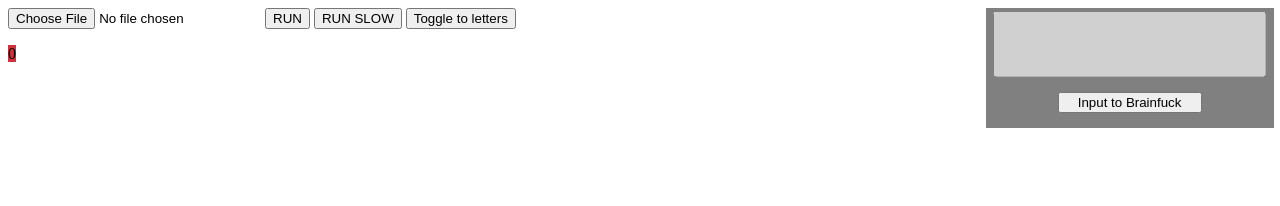
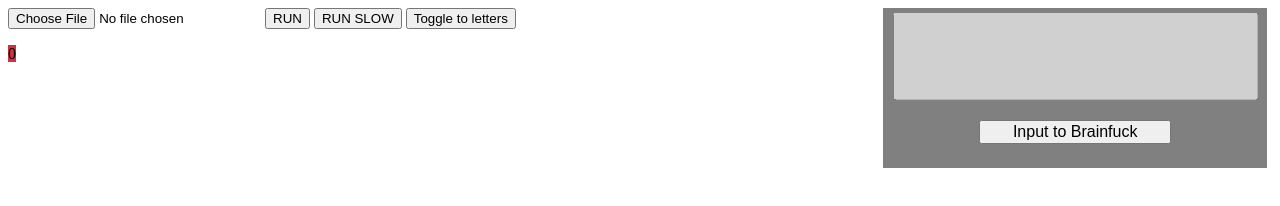
Before and after one commit to Izzet/ProjektPRG, a plain HTML site: page index.html in a window 1280 px wide. Drawn offline with Linux system fonts and the light colour scheme.

Commit message:
Pár úprav ve vzhledu

```diff
--- a/code/brainfuckMachine.js
+++ b/code/brainfuckMachine.js
@@ -2,7 +2,7 @@ function BrainfuckMachine (code, input){
 	this.memory = [0];
 	this.index = 0;
 
-	this.code = code === undefined ? "" : code;
+	this.code = code === undefined ? ",." : code;
 	this.cursor = 0;
 	this.parStack = [];
 	this.parNum = 0;
--- a/index.html
+++ b/index.html
@@ -11,12 +11,12 @@
 		<button id="runSlow">RUN SLOW</button>
 		<button id="letters">Toggle to letters</button>
 		<br>
-		<div id="inputDiv"><input id="userInput" type="text"><button id="input">Input to Brainfuck</button></div>
+		<div id="inputDiv"><textarea id="userInput" ></textarea><button id="input">Input to Brainfuck</button></div>
 		<div id="outputDiv"></div>
 		<script>
 			var inEl = document.getElementById("userInput");
 			inEl.disabled = true;
-			var brainfuck = new BrainfuckMachine(",++.", inEl);
+			var brainfuck = new BrainfuckMachine("++", inEl);
 			var bEl = brainfuck.renderer.element;
 			bEl.align = "left";
 			document.body.appendChild(bEl);
--- a/style.css
+++ b/style.css
@@ -1,9 +1,9 @@
 #inputDiv {
 	position : absolute;
-	left: 77%;
+	left: 69%;
 	top : 1%;
-	width : 22.5%;
-	height : 15%;
+	width : 30%;
+	height : 20%;
 	background-color: grey;
 }
 #userInput {
@@ -12,12 +12,14 @@
 	left : 2.5%;
 	height : 55%;
 	width : 95%;
-	font-size : 120%;
+	font-size : 220%;
 	size : 10;
+	resize : none;
 }
 #input {
 	position : absolute;
 	top : 70%;
 	left : 25%;
 	width : 50%;
+	font-size : 100%;
 }
```
Also changed, not shown: GUI - rozpoložení.png (added).
